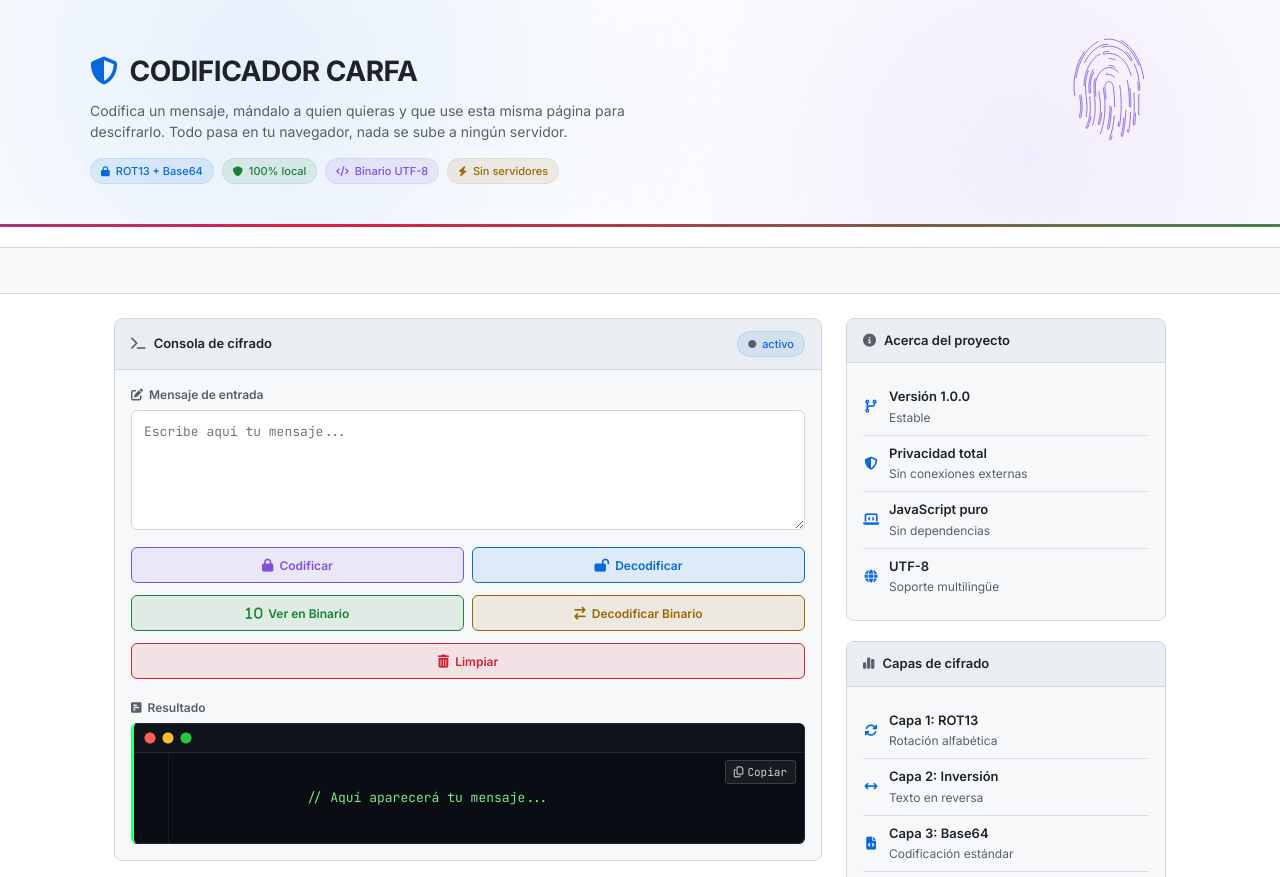
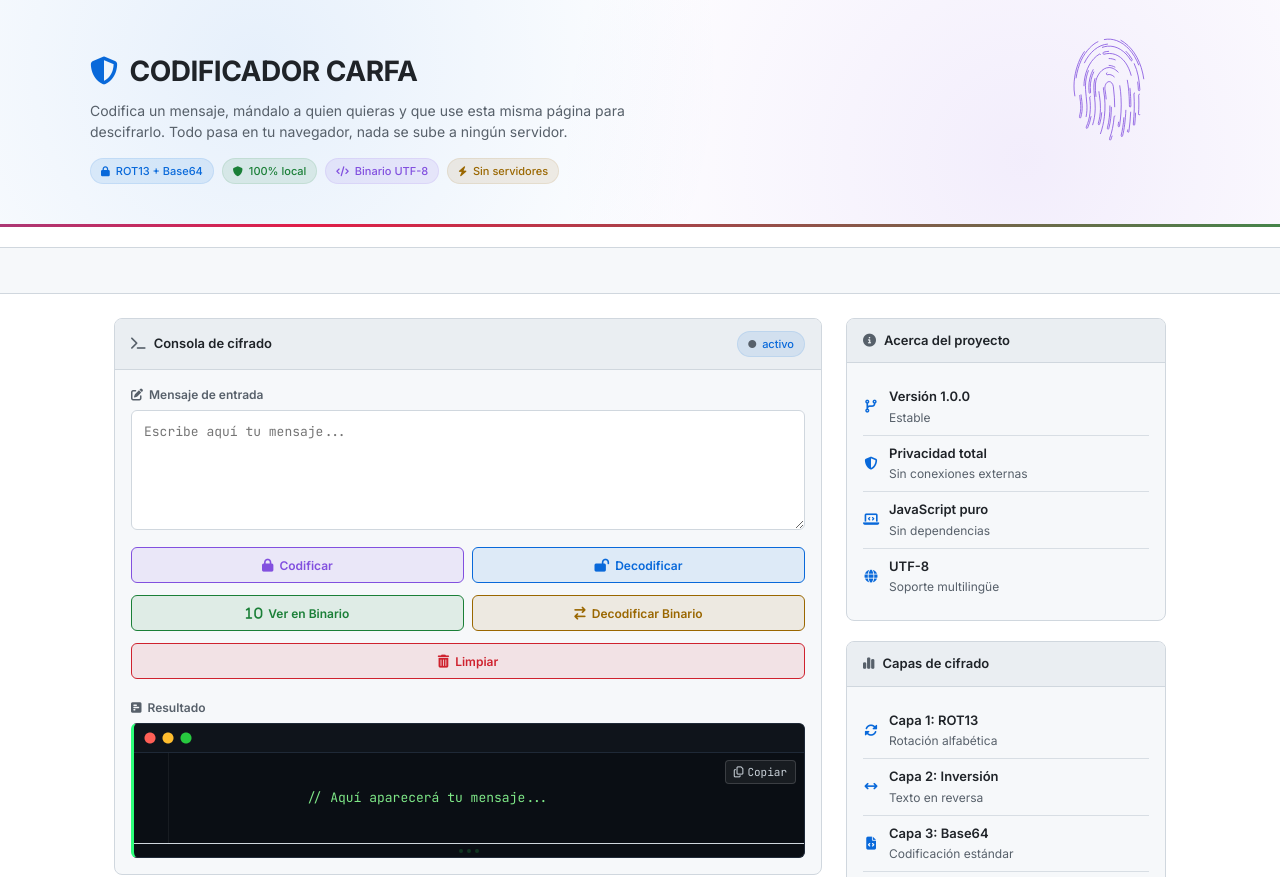
Before and after one commit to ProyectosCarfa/Decodificador, a plain HTML site: page index.html in a window 1280 px wide. Shown: the part 60-937 px from the top of the page. Drawn offline with Linux system fonts and the light colour scheme.

```diff
--- a/css/style.css
+++ b/css/style.css
@@ -1209,3 +1209,101 @@
           padding: 3px 8px;
         }
       }
+/* ==================== RESIZER DEL RESULTADO ==================== */
+
+/* El contenedor principal permite altura dinámica */
+.code-snap {
+  min-height: 120px;
+  display: flex;
+  flex-direction: column;
+}
+
+/* El contenido crece/encoge según el contenedor */
+.code-snap .result-content {
+  flex: 1 1 auto;
+  overflow-y: auto;
+  min-height: 60px;
+  max-height: none;
+}
+
+/* Scrollbar bonito dentro del resultado */
+.code-snap .result-content::-webkit-scrollbar {
+  width: 8px;
+}
+
+.code-snap .result-content::-webkit-scrollbar-track {
+  background: transparent;
+}
+
+.code-snap .result-content::-webkit-scrollbar-thumb {
+  background: rgba(45, 255, 122, 0.35);
+  border-radius: 6px;
+}
+
+.code-snap .result-content::-webkit-scrollbar-thumb:hover {
+  background: rgba(45, 255, 122, 0.7);
+}
+
+/* Barra inferior de redimensión */
+.resizer {
+  display: flex;
+  align-items: center;
+  justify-content: center;
+  gap: 4px;
+  height: 14px;
+  cursor: ns-resize;
+  background: linear-gradient(to bottom, transparent, rgba(255, 255, 255, 0.03));
+  border-top: 1px solid #1f2937;
+  user-select: none;
+  transition: background 0.15s;
+}
+
+.resizer:hover {
+  background: linear-gradient(to bottom, transparent, rgba(45, 255, 122, 0.15));
+}
+
+/* Los 3 puntitos decorativos */
+.resizer span {
+  display: inline-block;
+  width: 4px;
+  height: 4px;
+  border-radius: 50%;
+  background: rgba(45, 255, 122, 0.4);
+  transition: background 0.15s;
+}
+
+.resizer:hover span {
+  background: rgba(45, 255, 122, 0.9);
+}
+
+/* Estado mientras se arrastra */
+.code-snap.resizing {
+  border-left-color: #00d9ff;
+  box-shadow: 0 0 0 3px rgba(0, 217, 255, 0.15);
+}
+
+.code-snap.resizing .resizer {
+  background: linear-gradient(to bottom, transparent, rgba(0, 217, 255, 0.25));
+}
+
+.code-snap.resizing .resizer span {
+  background: #00d9ff;
+}
+
+/* En tema claro, ajustamos para que no desentone */
+html[data-theme="light"] .resizer {
+  border-top: 1px solid #d0d7de;
+  background: linear-gradient(to bottom, transparent, rgba(0, 0, 0, 0.02));
+}
+
+html[data-theme="light"] .resizer:hover {
+  background: linear-gradient(to bottom, transparent, rgba(26, 127, 55, 0.1));
+}
+
+html[data-theme="light"] .resizer span {
+  background: rgba(26, 127, 55, 0.35);
+}
+
+html[data-theme="light"] .resizer:hover span {
+  background: rgba(26, 127, 55, 0.9);
+}
```
